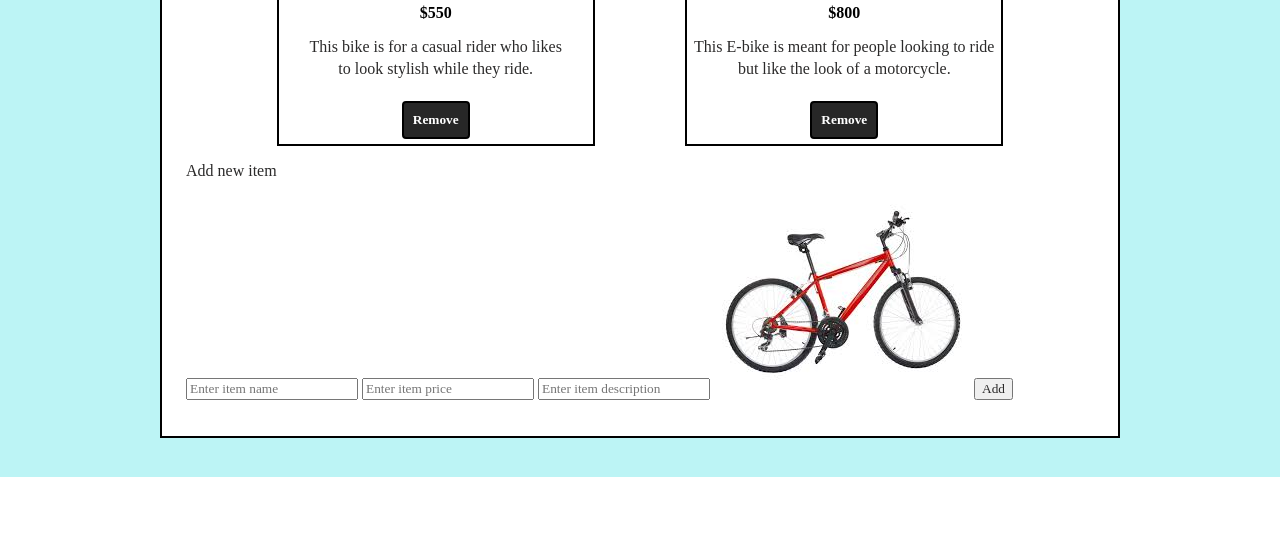
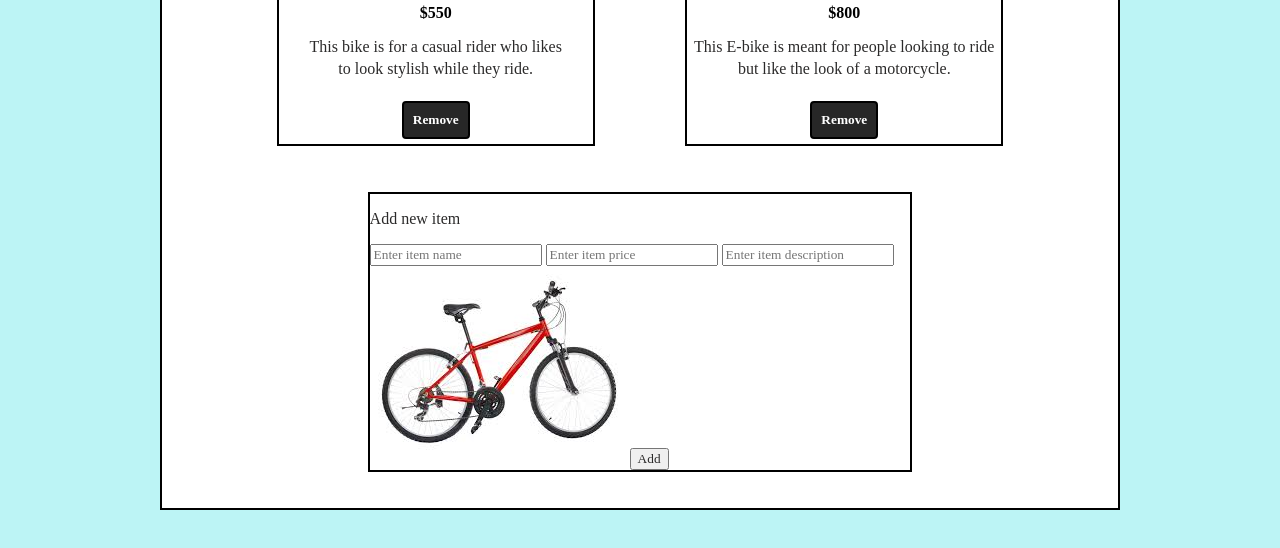
Before and after one commit to FinnMcGloshen/BikeShop, a Flask app: page /manager in a window 1280 px wide. Shown: the part 3417-3965 px from the top of the page. Before the commit the page ends 3894 px from the top, so only its background shows below. Run offline with Flask 2, Linux system fonts and the light colour scheme; some libraries are stand-ins or nearby versions.

Commit message:
almost working

```diff
--- a/static/css/prebuilt.css
+++ b/static/css/prebuilt.css
@@ -207,3 +207,9 @@ html, body {
         color: blue;
         text-decoration: underline black;
     }
+    .additem{
+        border: 2px solid black;
+        margin-left: 20%;
+        margin-right: 20%;
+        margin-top: 5%;
+    }
--- a/templates/manager.html
+++ b/templates/manager.html
@@ -182,7 +182,7 @@
                 </div>
 
                 </div>
-                <div class="additem" id="additem">
+                <div class="additem" id="additem" >
                     <p>Add new item</p>
                     <input type="text" id="ItemName" placeholder="Enter item name">
                     <input type="text" id="ItemPrice" placeholder="Enter item price">
@@ -198,7 +198,9 @@
     </div>
 </body>
 <script>
-    newitemnum = 13
+    let newitemnum = 12
+    let newitemid = 'item'+newitemnum
+    console.log(newitemid)
     function removeItem(shopitem){
         shopitem.parentNode.removeChild(shopitem);
         console.log('item removed!')
@@ -223,7 +225,8 @@
 $("#btn_add").click(function() {
 // let fileList = ximage.files;
 console.log('here1')
-newitemnum + 1
+newitemnum = newitemnum + 1
+console.log(newitemnum)
 let newitem = document.getElementById('ItemName').value
 let newprice = document.getElementById('ItemPrice').value
 let newdesc = document.getElementById('ItemDesc').value
@@ -233,7 +236,7 @@ let _div = document.createElement('div');
 // node.setAttribute('id', "text")
 //adds the list item to the ul tag
 // document.querySelector('shopitems').appendChild(node);
-_div.innerHTML = "<div class='shopitem' id='item"+newitemnum+"'><div class='tooltip shop-item-title'><u>"+newitem+"</u></div><img class='shop-item-image' src='static/uploads/redbike.jpg'><span class='shop-item-price'>"+newprice+"</span><div><p>"+newdesc+"</p><div class='shop-item-details' style='margin-top: -4%;''><button class='btn btn-primary shop-item-button'type='button' onclick='removeItem(item13)' >Remove</button></div></div></div>"
+_div.innerHTML = "<div class='shopitem' id="+newitemnum+" style='width: 95%;'><div class='tooltip shop-item-title'><u>"+newitem+"</u></div><img class='shop-item-image' src='static/uploads/redbike.jpg' style='width:120;'><span class='shop-item-price'>"+newprice+"</span><div><p>"+newdesc+"</p><div class='shop-item-details' style='margin-top: -4%;''><button class='btn btn-primary shop-item-button'type='button' onclick='removeItem("+newitemnum+")' >Remove</button></div></div></div>"
 localStorage.setItem('newitem',_div)
 console.log(newitem)
 console.log(newprice)
```
